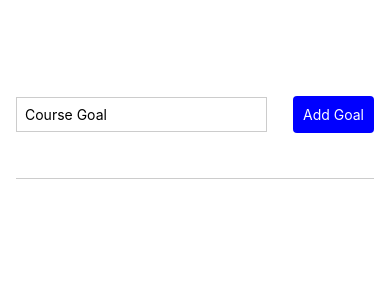
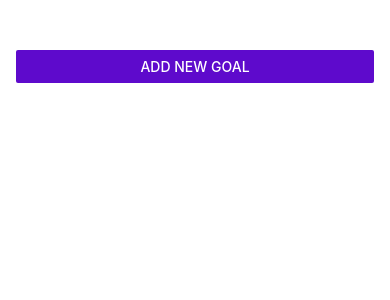
Before and after one commit to mohammedshahim/learn_react_native, a React Native app: screen / in a window 390 px wide. Shown: the top 300 px of the page. Built offline with nearby package versions, Linux system fonts and the light colour scheme.

Commit message:
working with modal

```diff
--- a/App.js
+++ b/App.js
@@ -1,16 +1,26 @@
 import { useState } from "react";
-import { FlatList, StyleSheet, View } from "react-native";
+import { Button, FlatList, StyleSheet, View } from "react-native";
 import GoalItem from "./components/GoalItem";
 import GoalInput from "./components/GoalInput";
 
 export default function App() {
+  const [modalIsVisible, setModalIsVisible] = useState(false);
   const [courseGoals, setCourseGoals] = useState([]);
+
+  const setAddGoalHandler = () => {
+    setModalIsVisible(true);
+  };
+
+  const endAddGoalHandler = () => {
+    setModalIsVisible(false);
+  };
 
   const addGoalHandler = (enteredGoalText) => {
     setCourseGoals((currentGoals) => [
       ...currentGoals,
       { text: enteredGoalText, id: Math.random().toString() },
     ]);
+    endAddGoalHandler();
   };
 
   const deleteGoalhandler = (id) => {
@@ -21,7 +31,16 @@ export default function App() {
 
   return (
     <View style={styles.appContainer}>
-      <GoalInput onAddGoal={addGoalHandler} />
+      <Button
+        title="Add New Goal"
+        color="#5e0acc"
+        onPress={setAddGoalHandler}
+      />
+      <GoalInput
+        onAddGoal={addGoalHandler}
+        visible={modalIsVisible}
+        onCancel={endAddGoalHandler}
+      />
       <View style={styles.goalsContainer}>
         <FlatList
           alwaysBounceVertical={false}
--- a/components/GoalInput.js
+++ b/components/GoalInput.js
@@ -6,6 +6,7 @@ import {
   Button,
   TouchableOpacity,
   Text,
+  Modal,
 } from "react-native";
 
 const GoalInput = (props) => {
@@ -21,6 +22,7 @@ const GoalInput = (props) => {
   };
 
   return (
+    <Modal visible={props.visible} animationType="slide">
       <View style={styles.inputContainer}>
         <TextInput
           placeholder="Course Goal"
@@ -29,14 +31,17 @@ const GoalInput = (props) => {
           value={enteredGoalText}
         />
         <View>
-        <TouchableOpacity
-          onPress={addGoalHandler}
-          style={{ backgroundColor: "blue", padding: 10, borderRadius: 4 }}
-        >
-          <Text style={{ color: "white" }}>Add Goal</Text>
-        </TouchableOpacity>
+          <View style={styles.buttonContainer}>
+            <View style={styles.button}>
+              <Button title="Add Goal" onPress={addGoalHandler} />
+            </View>
+            <View style={styles.button}>
+              <Button title="Cancel" onPress={props.onCancel} />
             </View>
           </View>
+        </View>
+      </View>
+    </Modal>
   );
 };
 
@@ -45,25 +50,28 @@ export default GoalInput;
 const styles = StyleSheet.create({
   inputContainer: {
     flex: 1,
-    flexDirection: "row",
-    justifyContent: "space-between",
+    justifyContent: "center",
     alignItems: "center",
     marginBottom: 24,
+    padding: 16,
     borderBottomWidth: 1,
     borderBottomColor: "#cccccc",
   },
   textInput: {
     borderWidth: 1,
     borderColor: "#cccccc",
-    width: "70%",
-    marginRight: 8,
+    width: "100%",
     padding: 8,
   },
   buttonContainer: {
-    backgroundColor: "white",
-    borderRadius: 4,
+    flexDirection: "row",
   },
   button: {
-    color: "blue",
+    width: 100,
+    marginHorizontal: 8,
+    borderWidth: 1,
+    borderColor: "blue",
+    borderRadius: 6,
+    marginTop: 16,
   },
 });
```
Lines whose indentation alone changed are shown as unchanged.
